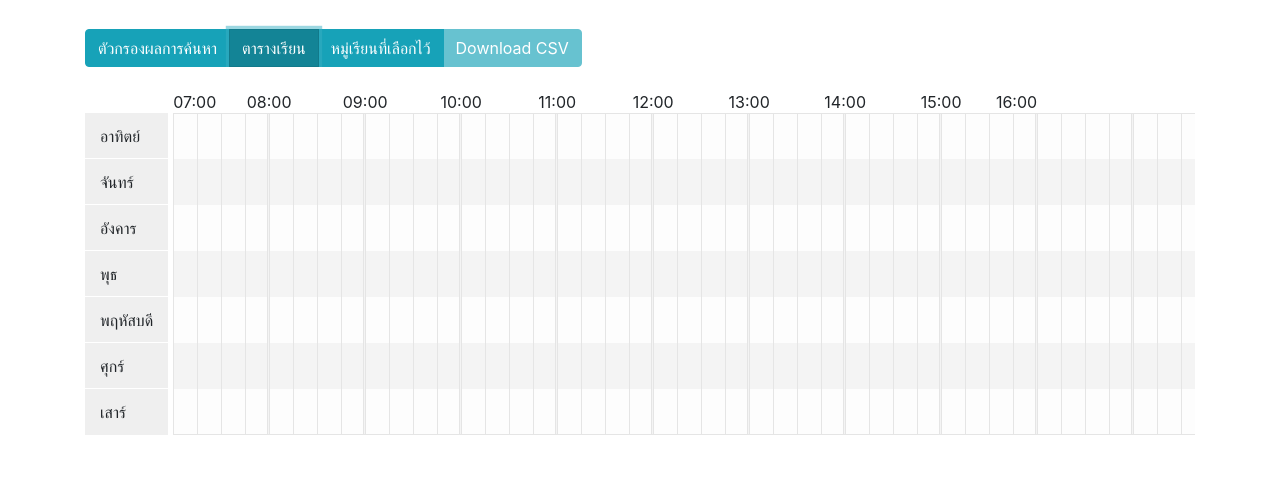
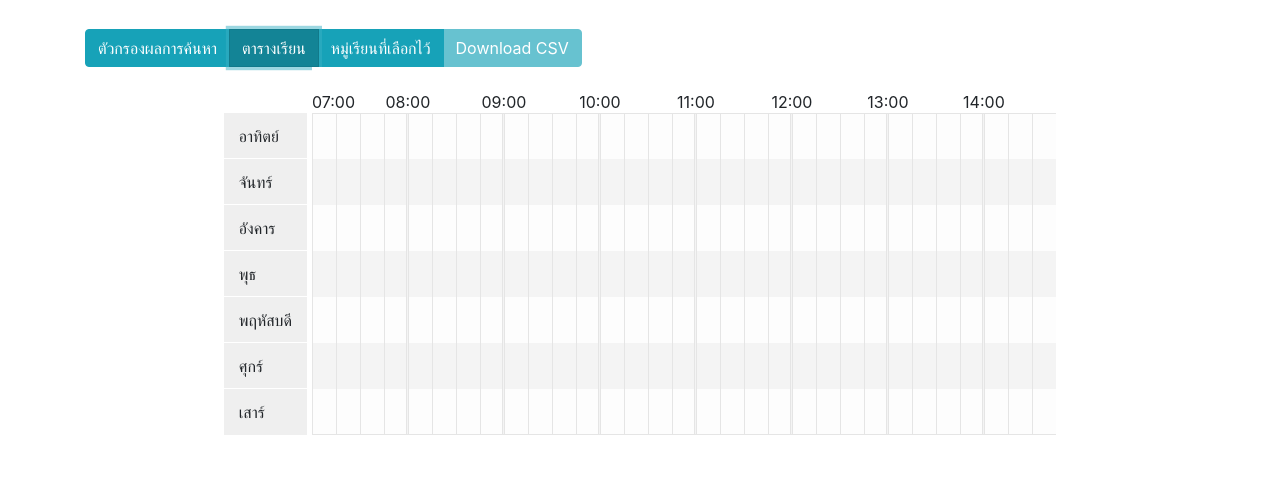
Before and after one commit to Shayennn/KUFillingGood, a plain HTML site: page public/result.html in a window 1280 px wide. Both pictures are taken after a click on the link "ตารางเรียน". Shown: the part 75-555 px from the top of the page. Drawn offline with nearby package versions, Linux system fonts and the light colour scheme; some packages are replaced by stand-ins of ours; a script that the page names is missing.

Commit message:
Fixed timetable miss scroll

```diff
--- a/public/result.html
+++ b/public/result.html
@@ -146,7 +146,7 @@
             </div>
         </div>
 
-        <div id="timetablebox" class="collapse timetable"></div>
+        <div id="timetablebox" class="collapse w-75 mx-auto timetable"></div>
 
         <div id="resultList">
             กรุณาเปิด JavaScript
```
